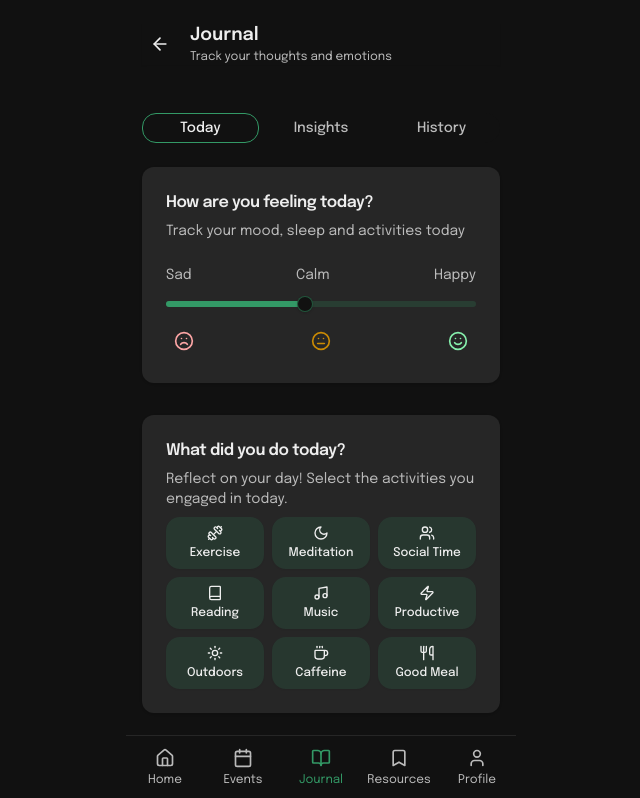
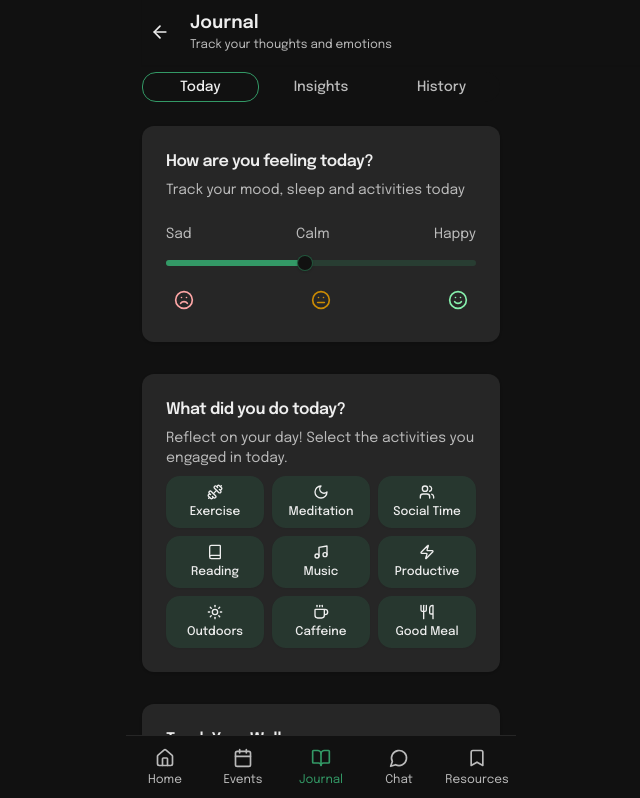
Before and after one commit to marknature/mental-compass, a Next.js app: page /journals in a window 1280 px wide. Shown: the top 798 px of the page, without its empty margins (319-959 px from the left). Built offline with nearby package versions, Linux system fonts and the light colour scheme; no server answers; the database is empty.

Commit message:
chore: fixed ui bugs

```diff
--- a/app/(tabs)/journals/_components/history.tsx
+++ b/app/(tabs)/journals/_components/history.tsx
@@ -7,7 +7,6 @@ import {
   AccordionTrigger,
 } from "@/components/ui/accordion";
 import { Badge } from "@/components/ui/badge";
-import { Button } from "@/components/ui/button";
 import { Calendar } from "@/components/ui/calendar";
 import {
   Card,
@@ -20,7 +19,6 @@ import { useJournals } from "@/lib/hooks/useJournals";
 import { cn, getMoodColor, getMoodIcon, getMoodText } from "@/lib/utils";
 import { format, isSameDay } from "date-fns";
 import {
-  Activity,
   BookIcon,
   Coffee,
   Dumbbell,
--- a/app/_components/mobile-nav.tsx
+++ b/app/_components/mobile-nav.tsx
@@ -1,7 +1,14 @@
 "use client";
 
 import { usePathname, useRouter } from "next/navigation";
-import { Home, Calendar, BookOpen, User, Bookmark } from "lucide-react";
+import {
+  Home,
+  Calendar,
+  BookOpen,
+  User,
+  Bookmark,
+  MessageCircle,
+} from "lucide-react";
 import { cn } from "@/lib/utils";
 
 export function BottomNavigation() {
@@ -10,7 +17,7 @@ export function BottomNavigation() {
 
   // Hide nav if the path has more than 2 segments (e.g. /events/123)
   const segments = pathname.split("/").filter(Boolean);
-  if (segments.length > 1) return null;
+  if (segments.length > 1 || pathname === "/chat") return null;
 
   const navItems = [
     {
@@ -32,16 +39,16 @@ export function BottomNavigation() {
       active: pathname.startsWith("/journals"),
     },
     {
+      name: "Chat",
+      href: "/chat",
+      icon: MessageCircle,
+      active: pathname.startsWith("/chat"),
+    },
+    {
       name: "Resources",
       href: "/resources",
       icon: Bookmark,
       active: pathname.startsWith("/resources"),
-    },
-    {
-      name: "Profile",
-      href: "/profile",
-      icon: User,
-      active: pathname.startsWith("/profile"),
     },
   ];
 
--- a/app/_components/page-header.tsx
+++ b/app/_components/page-header.tsx
@@ -1,7 +1,7 @@
 "use client";
 
 import { usePathname, useRouter } from "next/navigation";
-import { ArrowLeft } from "lucide-react";
+import { ArrowLeft, Compass } from "lucide-react"; // Import the icon you want
 
 const pageMeta: { pattern: RegExp; title: string; description: string }[] = [
   {
@@ -34,23 +34,28 @@ const pageMeta: { pattern: RegExp; title: string; description: string }[] = [
     title: "Profile",
     description: "Manage your account and preferences",
   },
+  {
+    pattern: /^\/chat$/,
+    title: "Compass Guide",
+    description: "Your mental wellness companion",
+  },
 ];
 
 export default function PageHeader() {
   const pathname = usePathname();
   const router = useRouter();
 
-  // Hide header on the homepage
   if (pathname === "/") return null;
 
-  // Match the current route to a predefined pattern
   const matchedMeta = pageMeta.find((meta) => meta.pattern.test(pathname)) || {
     title: pathname.split("/").pop()?.replace(/-/g, " ") || "Page",
     description: "You're viewing this page",
   };
 
+  const isCompassGuide = /^\/chat$/.test(pathname);
+
   return (
-    <div className="sticky top-0 z-40 bg-background   shadow-sm">
+    <div className="fixed top-0 z-40 bg-background shadow-sm w-screen py-3">
       <div className="flex items-center gap-3">
         <button
           className="p-2 rounded-md hover:bg-muted transition-colors"
@@ -59,6 +64,10 @@ export default function PageHeader() {
         >
           <ArrowLeft className="h-5 w-5 text-foreground" />
         </button>
+
+        {isCompassGuide && (
+          <Compass className="h-7 w-7 text-primary" aria-hidden="true" />
+        )}
 
         <div className="flex flex-col">
           <h1 className="text-lg font-semibold capitalize leading-tight">
--- a/app/_components/page-section.tsx
+++ b/app/_components/page-section.tsx
@@ -25,10 +25,7 @@ export default function PageSection({
 }: Props) {
   return (
     <Card
-      className={cn(
-        "bg-transparent max-w-4xl mx-auto border-none shadow-none",
-        className,
-      )}
+      className={cn("bg-transparent w-full border-none shadow-none", className)}
     >
       <CardHeader className="p-0 mb-3">
         <CardTitle>{title}</CardTitle>
```
